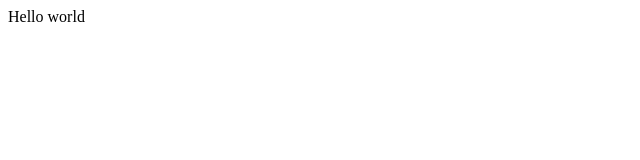
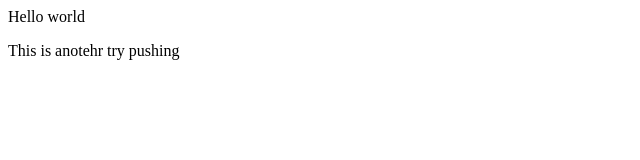
Before and after one commit to dipanshu447/webdevpractice, a plain HTML site: page index.html in a window 1280 px wide. Shown: the whole page, without its empty margins (0-640 px from the left). Drawn offline with Linux system fonts and the light colour scheme.

Commit message:
trial push

```diff
--- a/index.html
+++ b/index.html
@@ -1 +1,4 @@
 <p> Hello world </p>
+
+<p> This is anotehr try pushing
+</p>
```
